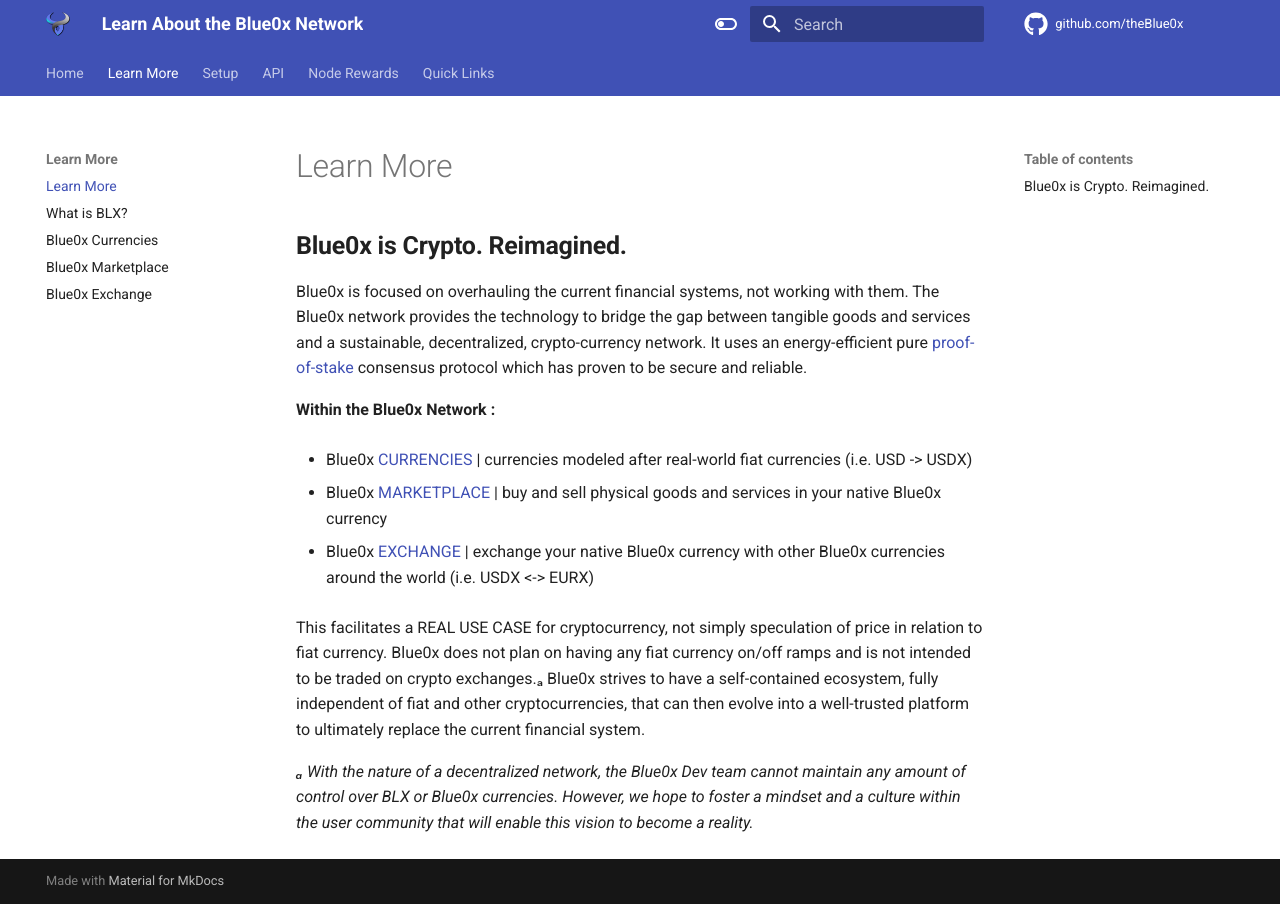
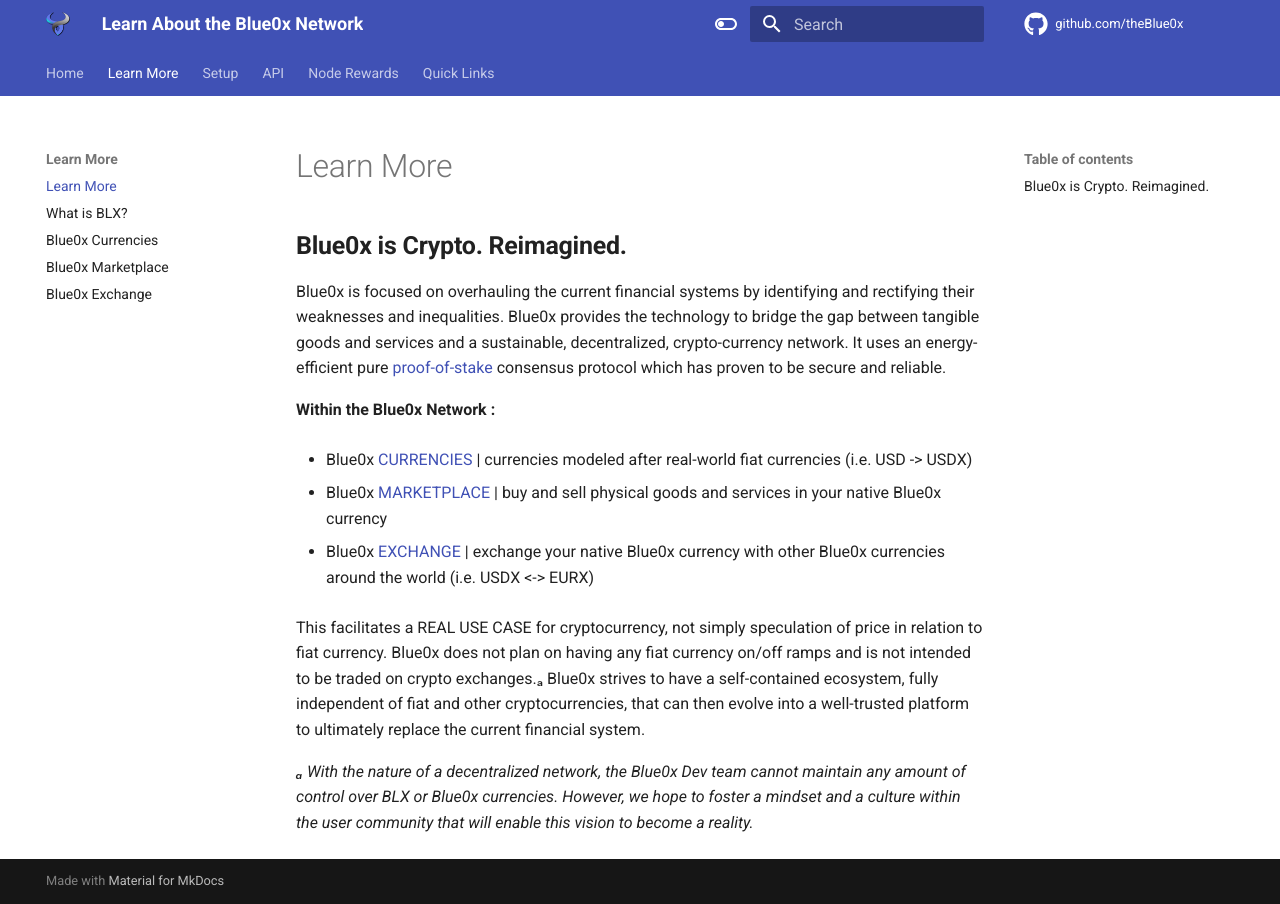
Before and after one commit to theBlue0x/docs, an MkDocs documentation site: the page built from docs/learn_more/index.md, in a window 1280 px wide. Built offline with MkDocs 1.6.1 and Material for MkDocs 9.7.7, drawn with Linux system fonts in a browser that asks for light colours.

Commit message:
Update index.md

```diff
--- a/docs/learn_more/index.md
+++ b/docs/learn_more/index.md
@@ -1,6 +1,6 @@
 ## **Blue0x is Crypto. Reimagined.** ##
 
-Blue0x is focused on overhauling the current financial systems, not working with them.  The Blue0x network provides the technology to bridge the gap between tangible goods and services and a sustainable, decentralized, crypto-currency network. It uses an energy-efficient pure [proof-of-stake](https://en.wikipedia.org/wiki/Proof_of_stake) consensus protocol which has proven to be secure and reliable.
+Blue0x is focused on overhauling the current financial systems by identifying and rectifying their weaknesses and inequalities.  Blue0x provides the technology to bridge the gap between tangible goods and services and a sustainable, decentralized, crypto-currency network. It uses an energy-efficient pure [proof-of-stake](https://en.wikipedia.org/wiki/Proof_of_stake) consensus protocol which has proven to be secure and reliable.
 
 
 **Within the Blue0x Network :**
```
